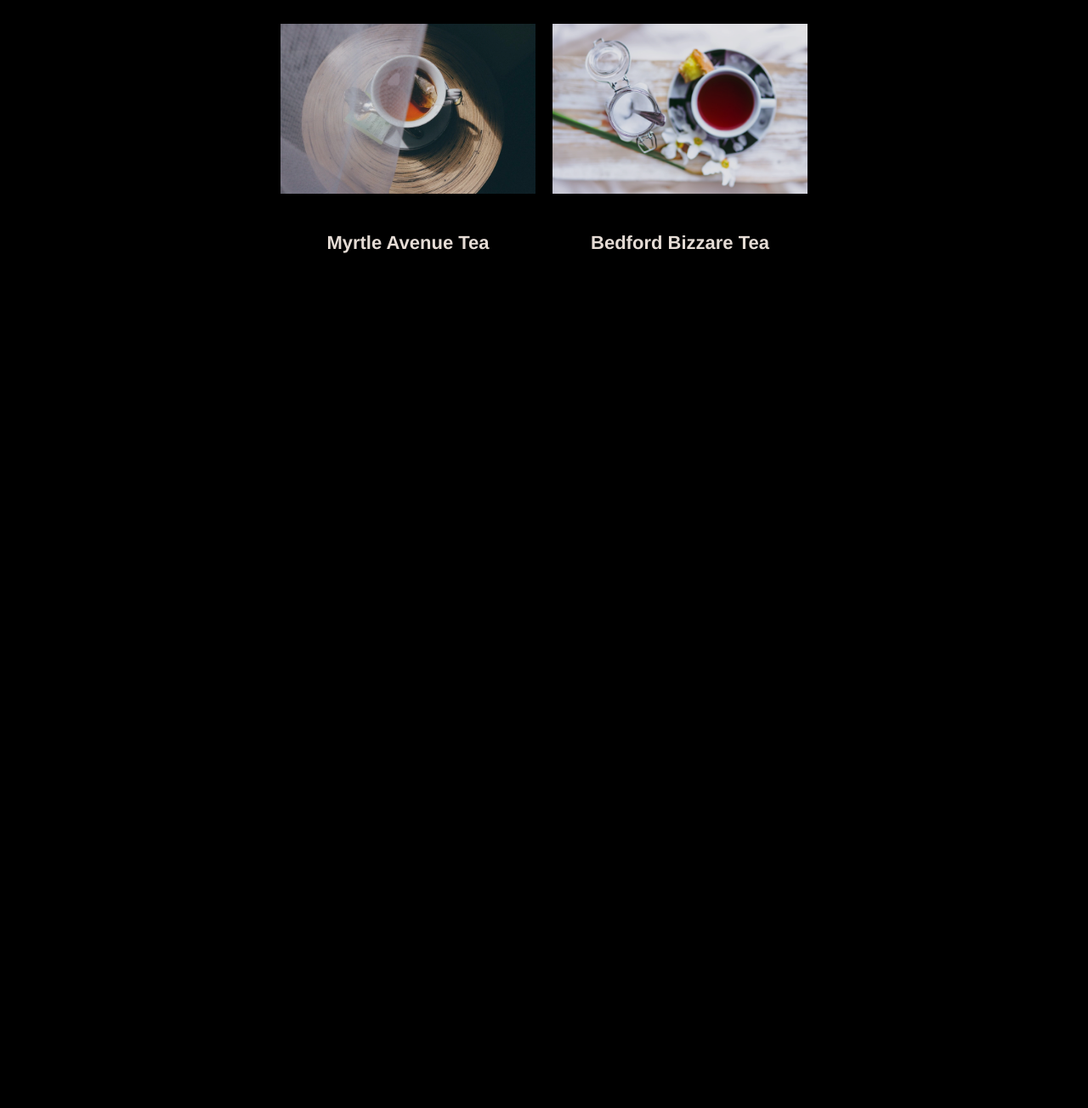
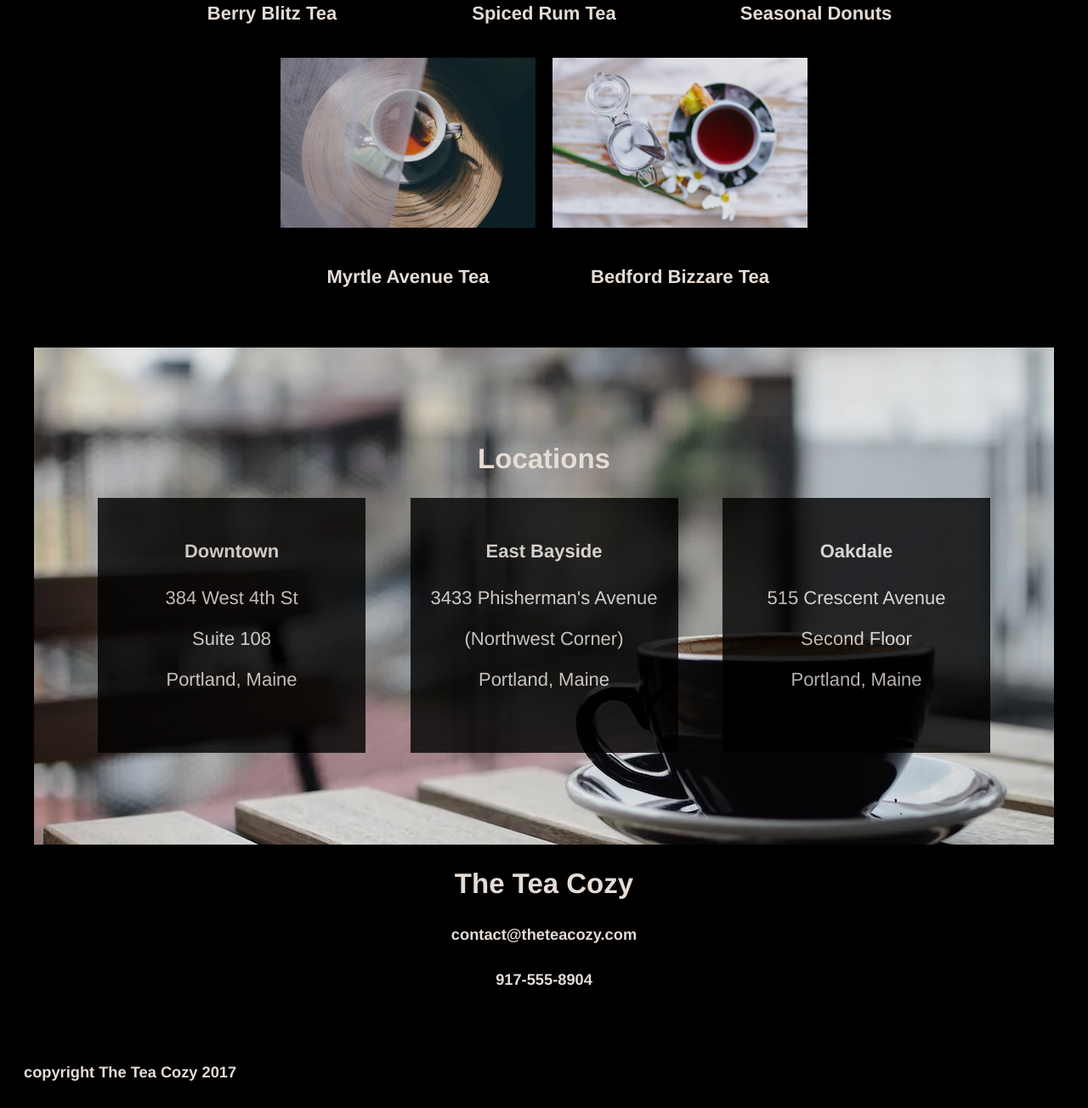
Before and after one commit to andrewruboyianes/tea-cozy, a plain HTML site: page Index.html in a window 1280 px wide. Shown: the part 1195-2499 px from the top of the page at 85% size. Before the commit the page ends 1532 px from the top, so only its background shows below. Drawn offline with Linux system fonts and the light colour scheme; files whose address does not match are found by name.

Commit message:
final project

```diff
--- a/CSS/styles.css
+++ b/CSS/styles.css
@@ -63,6 +63,11 @@ body {
     width: 100%;
 }
 
+
+#featured {
+    margin-top: 80px;
+}
+
 .trend-container {
     display: inline-flex;
     max-width: 1000px;
@@ -79,3 +84,42 @@ body {
     padding: 10px;
 
 }
+
+.banner {
+    height: 500px;
+    max-width: 1200px;
+    margin: 40px auto auto auto;
+    padding-top: 85px;
+    background-image: url('C:/Users/andre/Desktop/Coding/Projects/Tea Cozy/Images/img-locations-background.webp');
+    background-repeat: no-repeat;
+    background-size: cover;
+    background-position: center;
+
+}
+
+.box-container {
+    max-width: 1050px;
+    margin: 0 auto;
+    display: flex;
+    justify-content: space-between;
+}
+
+.box {
+    height: 300px;
+    padding: 20px;
+    margin-bottom: auto;
+    background-color: black;
+    opacity: .8;
+    flex-basis: 30%;
+    box-sizing: border-box;
+
+}
+
+.contact {
+    height: 200px;
+}
+
+footer {
+    text-align: left;
+    padding-left: 20px;
+}
--- a/Index.html
+++ b/Index.html
@@ -54,5 +54,38 @@
     </section>
 
 
+    <div id='locations' class='banner'>
+        <h2>Locations</h2>
+        <div class='box-container'>
+                <div class="box">
+                    <h4>Downtown</h4>
+                    <p>384 West 4th St</p>
+                    <p>Suite 108</p>
+                    <p>Portland, Maine</p>
+                </div>
+                <div class='box'>
+                    <h4>East Bayside</h4>
+                    <p>3433 Phisherman's Avenue</p>
+                    <p>(Northwest Corner)</p>
+                    <p>Portland, Maine</p>
+                </div>
+                <div class='box'>
+                    <h4>Oakdale</h4>
+                    <p>515 Crescent Avenue</p>
+                    <p>Second Floor</p>
+                    <p>Portland, Maine</p>
+                </div>
+        </div>
+    </div>
+    <div class='contact'>
+        <h2>The Tea Cozy</h2>
+        <h5>contact@theteacozy.com</h5>
+        <h5>917-555-8904</h5>
+    </div>
+    <footer>
+        <h5>copyright The Tea Cozy 2017</h5>
+    </footer>
+
+
 </body>
 </html>
```
